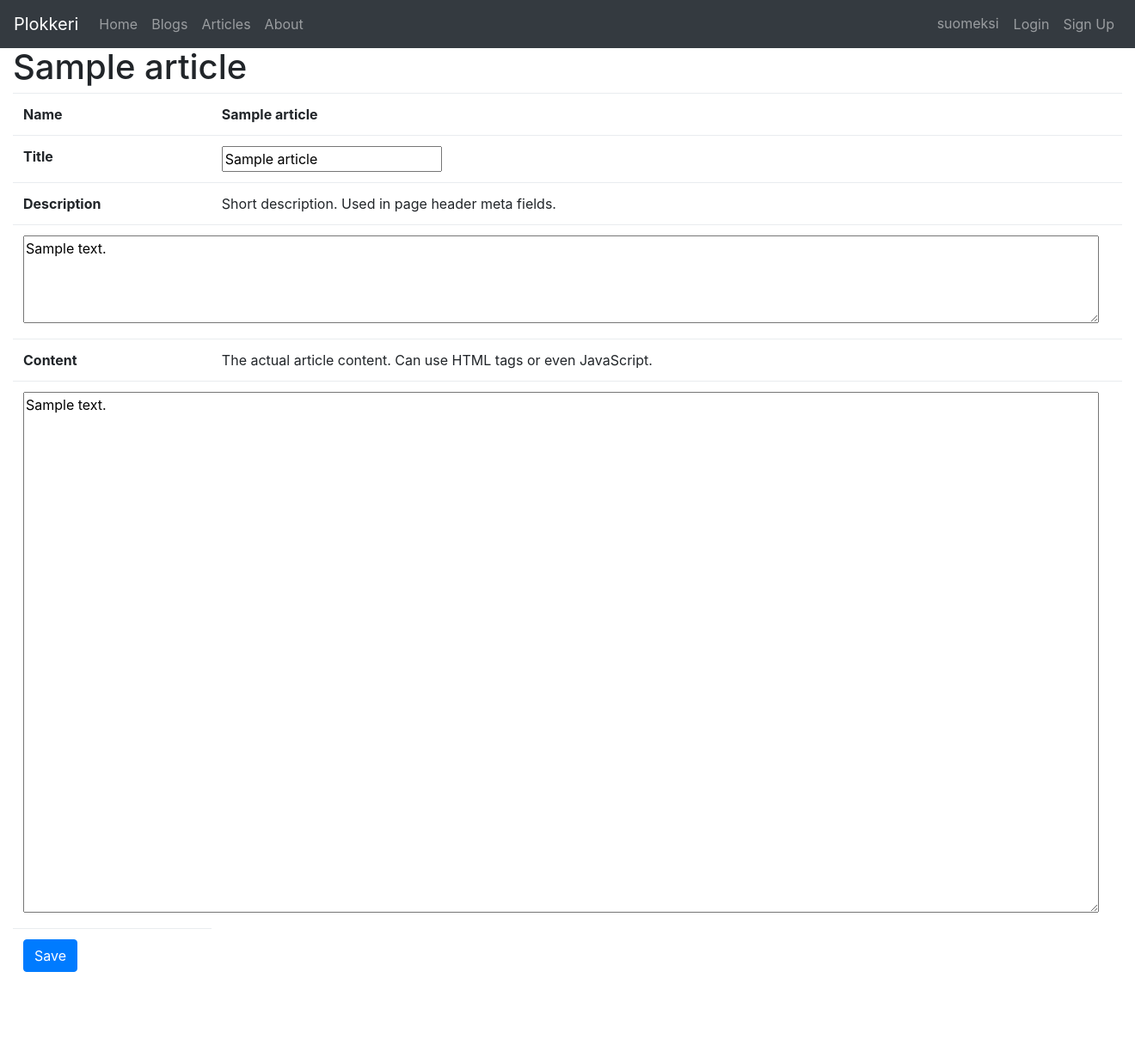
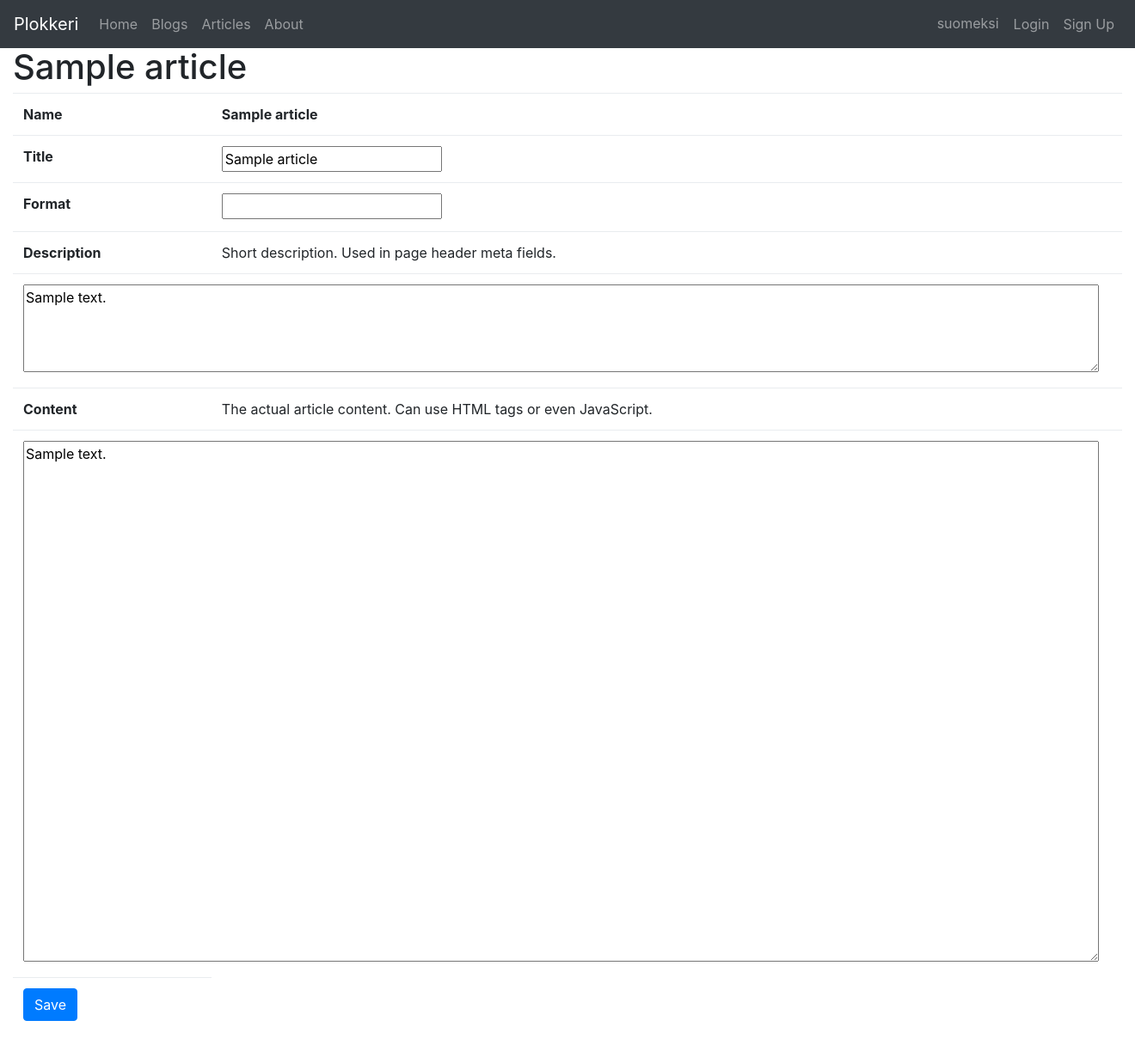
Before and after one commit to jarnoln/plokkeri, a Django app: template plok/templates/plok/article_form.html in a window 1320 px wide. Shown: the whole page at 86% size. Before the commit the page ends 1131 px from the top, so only its background shows below. Run offline with Django 3.2, Linux system fonts and the light colour scheme; the template is opened without the code that fills it: values that come from a table or form of the project are taken from there, others are empty; tables that the repository leaves empty hold one stand-in row (values such as "Sample post"); form fields are guessed from the names that the template uses; data that the repository does not hold is empty; some libraries are stand-ins or nearby versions.

Commit message:
Can change article format

```diff
--- a/plok/article.py
+++ b/plok/article.py
@@ -70,7 +70,7 @@ class ArticleCreate(CreateView):
 class ArticleUpdate(UpdateView):
     model = Article
     slug_field = 'name'
-    fields = ['title', 'text', 'description']
+    fields = ['title', 'text', 'description', 'format']
     blog = None
 
     def dispatch(self, request, *args, **kwargs):
--- a/plok/templates/plok/article_form.html
+++ b/plok/templates/plok/article_form.html
@@ -38,6 +38,11 @@
     </tr>
 
     <tr>
+        <th class="header"> {{ form.format.label_tag }} </th>
+        <td> {{ form.format }} </td>
+    </tr>
+
+    <tr>
         <th> {% trans "Description" %} </th>
         <td> {% trans "Short description. Used in page header meta fields." %}</td>
     </tr>
```
Also changed, not shown: plok/tests/test_article_views.py (+2 -1 lines).
